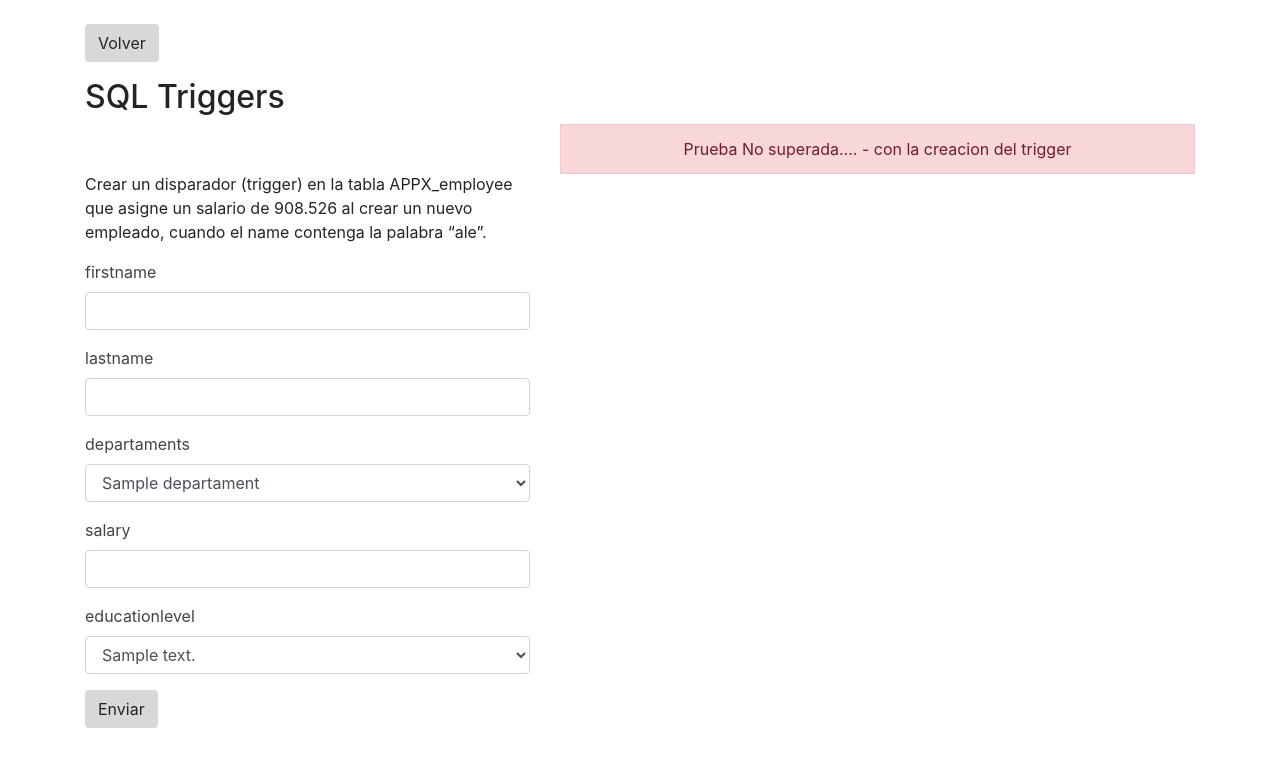
After one commit to JuanDepv/prueba-back, a PHP site: template views/operation/employee_trigger.php in a window 1280 px wide. The commit adds this page. Shown: the top 767 px of the page. Run offline with PHP 8.4, Linux system fonts and the light colour scheme; the template is opened without the code that fills it: most values are stand-ins (such as "Sample title", 1, 10 or a date in 2020); some libraries are stand-ins or nearby versions.

Commit message:
ajuste 1

```diff
--- a/assets/css/main.css
+++ b/assets/css/main.css
@@ -19,7 +19,7 @@ h1, label {
 }
 
 .marco-interior {
-    z-index: -1;
+    height: 95%;
     background-color: #ffff;
 }
 
--- a/views/menu.php
+++ b/views/menu.php
@@ -41,7 +41,7 @@
                                 <ul>
                                     <li>4- <a href="<?php echo BASE_URL ?>Module/sqlDepartaments">Sql Departamentos</a></li>
                                     <li>5- <a href="<?php echo BASE_URL ?>Module/sqlJsonEmpleyees">Sql -> Json</a></li>
-                                    <li>6- <a href="<?php echo BASE_URL ?>Module/histograma">Sql -> trigger</a></li>
+                                    <li>6- <a href="<?php echo BASE_URL ?>Module/trigger">Sql -> trigger</a></li>
                                     <li>7- <a href="<?php echo BASE_URL ?>Module/histograma">Sql -> Json</a></li>
                                 </ul>
                             </div>
--- /dev/null
+++ b/views/operation/employee_trigger.php
@@ -0,0 +1,81 @@
+<?php require_once "./views/_header.php" ?>
+
+
+<div class="container mt-4">
+
+    <a class="btn btn-view" href="<?php echo BASE_URL ?>Module/menu">Volver</a>
+
+    <h2 class="mt-3">SQL Triggers</h2>
+
+    <div class="row">
+        <div class="col-md-5">
+            <div class="mt-5">
+                <p>Crear un disparador (trigger) en la tabla APPX_employee que asigne un
+                    salario de 908.526 al crear un nuevo empleado, cuando el name contenga la
+                    palabra “ale”.
+                </p>
+
+                <form action="<?php echo BASE_URL ?>Module/lax" method="post">
+                    <div class="form-group">
+                        <label for="">firstname</label>
+                        <input type="text" name="firstname" id="firstname" class="form-control">
+                    </div>
+                    <div class="form-group">
+                        <label for="">lastname</label>
+                        <input type="text" name="lastname" id="lastname" class="form-control">
+                    </div>
+
+                    <div class="form-group">
+                        <label for="">departaments</label>
+                        <select name="departament_id" id="departament_id" class="form-control">
+                            <?php foreach ($params["departaments"] as $key => $value) : ?>
+                                <option value="<?= $value["id"] ?>"> <?= $value["departament_name"] ?> </option>
+                            <?php endforeach; ?>
+                        </select>
+                    </div>
+
+                    <div class="form-group">
+                        <label for="">salary</label>
+                        <input type="number" name="salary" id="salary" class="form-control">
+                    </div>
+
+                    <div class="form-group">
+                        <label for="">educationlevel</label>
+                        <select name="departament_id" id="" class="form-control">
+                            <?php foreach ($params["educations"] as $key => $value) : ?>
+                                <option value="<?= $value["id"] ?>"> <?= $value["descriptions"] ?> </option>
+                            <?php endforeach; ?>
+                        </select>
+                    </div>
+                    <button class="btn btn-view">Enviar</button>
+                </form>
+            </div>
+        </div>
+
+        <div class="col-md-7">
+            <div class="marco-view">
+                <div class='alert alert-danger' role='alert'>
+                    Prueba No superada.... - con la creacion del trigger
+                </div>
+            </div>
+
+            <div class="pl-5 mt-5 marco-view">
+                <div>
+                    <?php
+
+                    ?>
+                </div>
+            </div>
+
+
+            <div class="pl-5 mt-5 marco-view">
+                <div>
+                    <?php
+                    ?>
+                </div>
+            </div>
+        </div>
+    </div>
+</div>
+
+<?php require_once "./views/_footer.php" ?>
```
Also changed, not shown: core/FacadeController.php (+5 -4 lines), models/Departamentos.php (deleted, +0 -58 lines), models/EmployeesModel.php (added, +126 -0 lines), modules/ModuleController.php (+17 -5 lines), views/operation/jsonemployee.php (+35 -3 lines).
